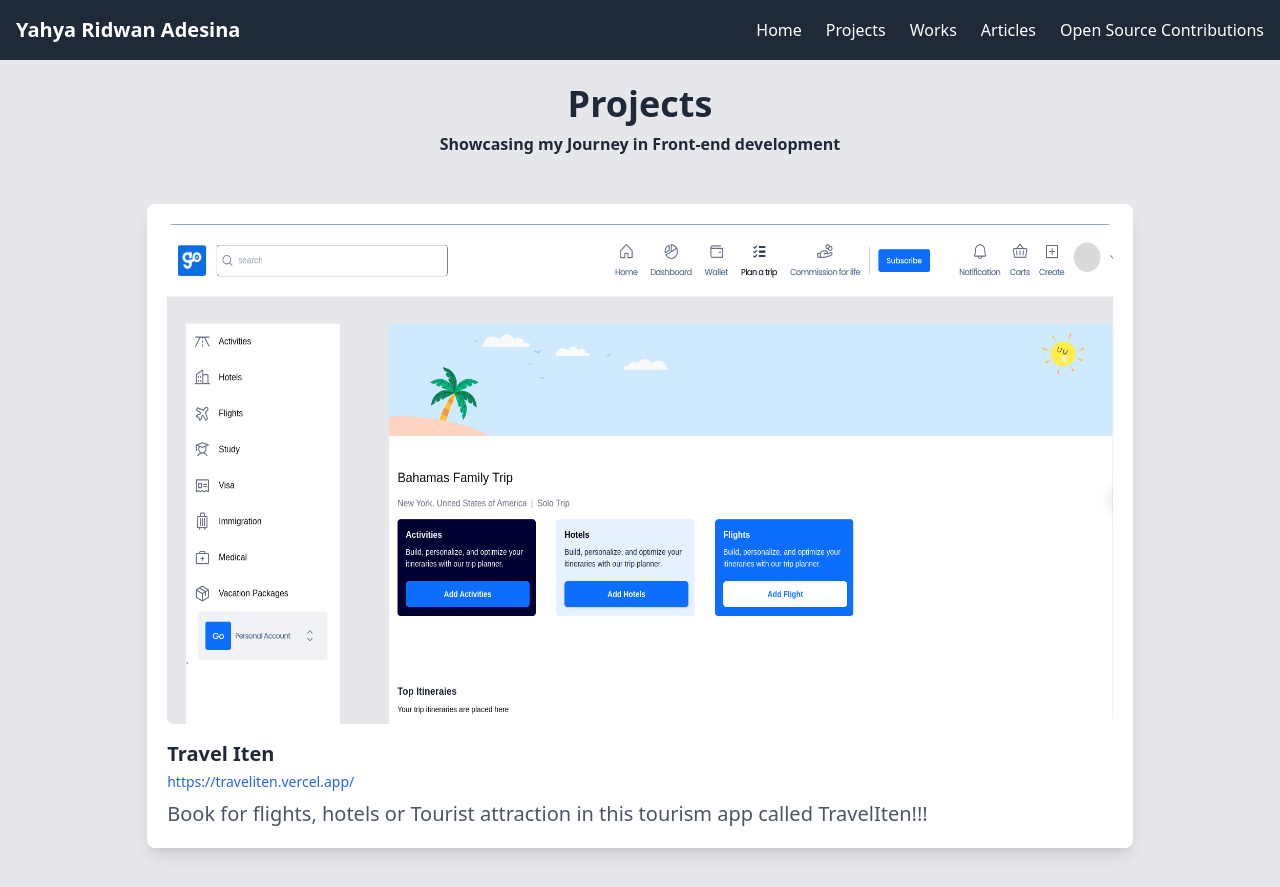
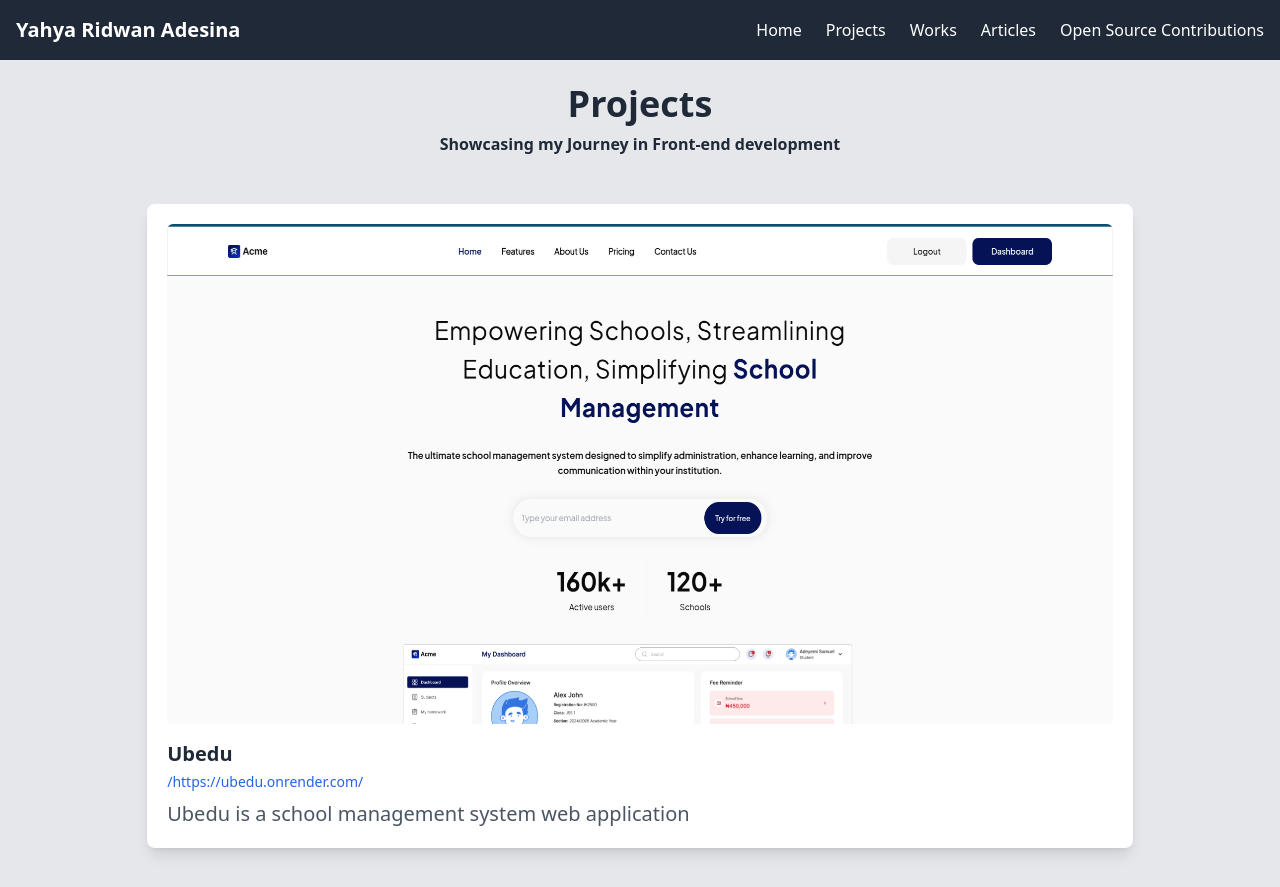
Before and after one commit to ridwanyah24/myportfolio, a Next.js app: page /projects in a window 1280 px wide. Shown: the top 887 px of the page. Built offline with nearby package versions, Linux system fonts and the light colour scheme; no server answers.

Commit message:
Changes to be committed: 	modified:   app/(main)/projects/page.tsx 	new file:   public/ubedu.png 	modified:   slices/requestSlice.ts

```diff
--- a/app/(main)/projects/page.tsx
+++ b/app/(main)/projects/page.tsx
@@ -5,6 +5,12 @@ import Image from "next/image";
 import { GetProjects, Project } from "@/types/authtype";
 
 const projects = [
+  {
+    name: "Ubedu",
+    url: "/https://ubedu.onrender.com/",
+    description: "Ubedu is a school management system web application",
+    image: "/ubedu.png",
+  },
   {
     name: "Travel Iten",
     url: "https://traveliten.vercel.app/",
--- a/slices/requestSlice.ts
+++ b/slices/requestSlice.ts
@@ -12,7 +12,7 @@ import { ApiResponse, AuthResponse, GetProjects } from "../types/authtype";
 import { useRouter } from "next/navigation";
 
 import { clearAuthData, setAuthData, } from "./authSlice";
-import { clearCookie, createCookie } from "../app/utils/cookies";
+// import { clearCookie, createCookie } from "../app/utils/cookies";
 
 const newBaseQuery = fetchBaseQuery({
     baseUrl: "https://danielolaitan.live:5010",
```
Also changed, not shown: public/ubedu.png (added).
